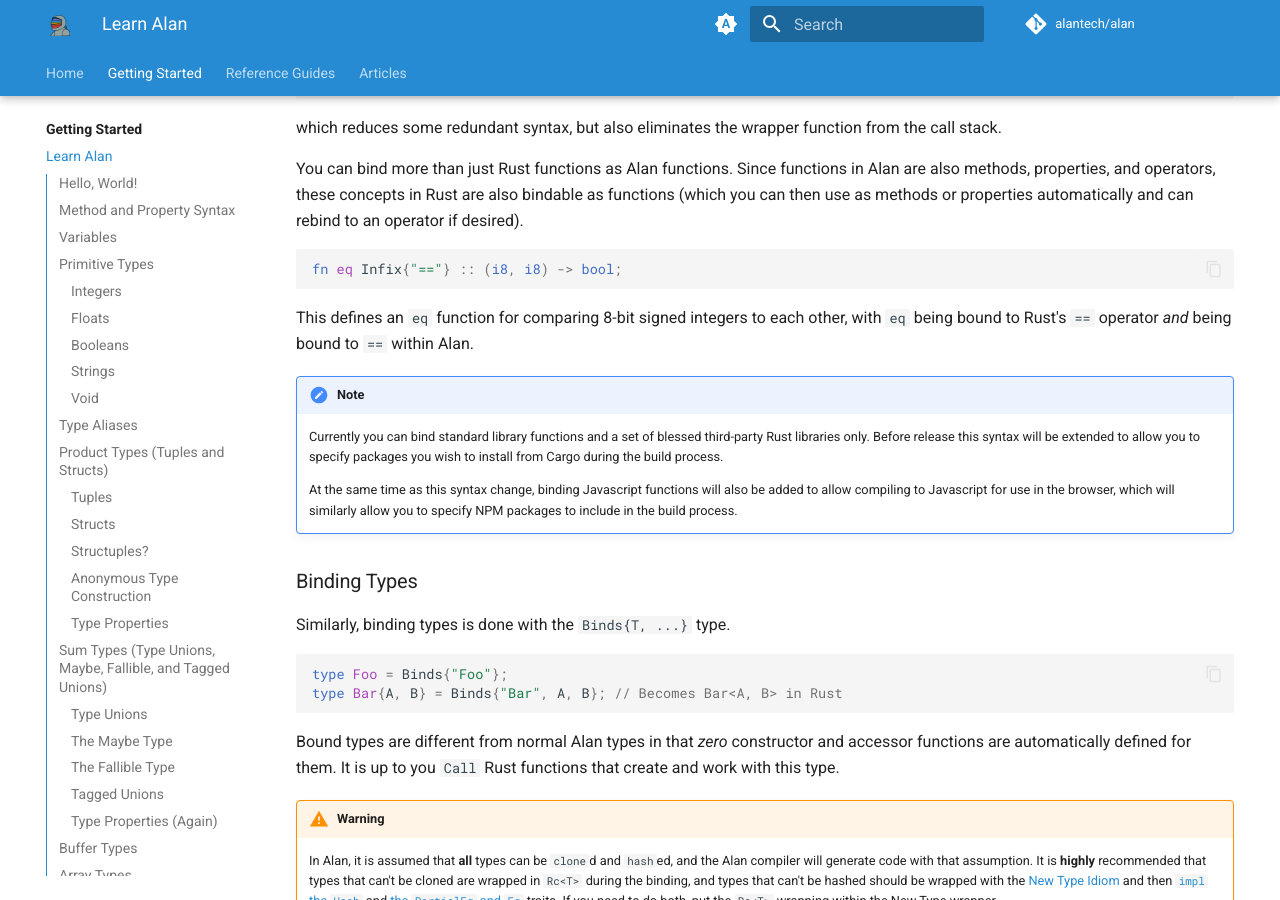
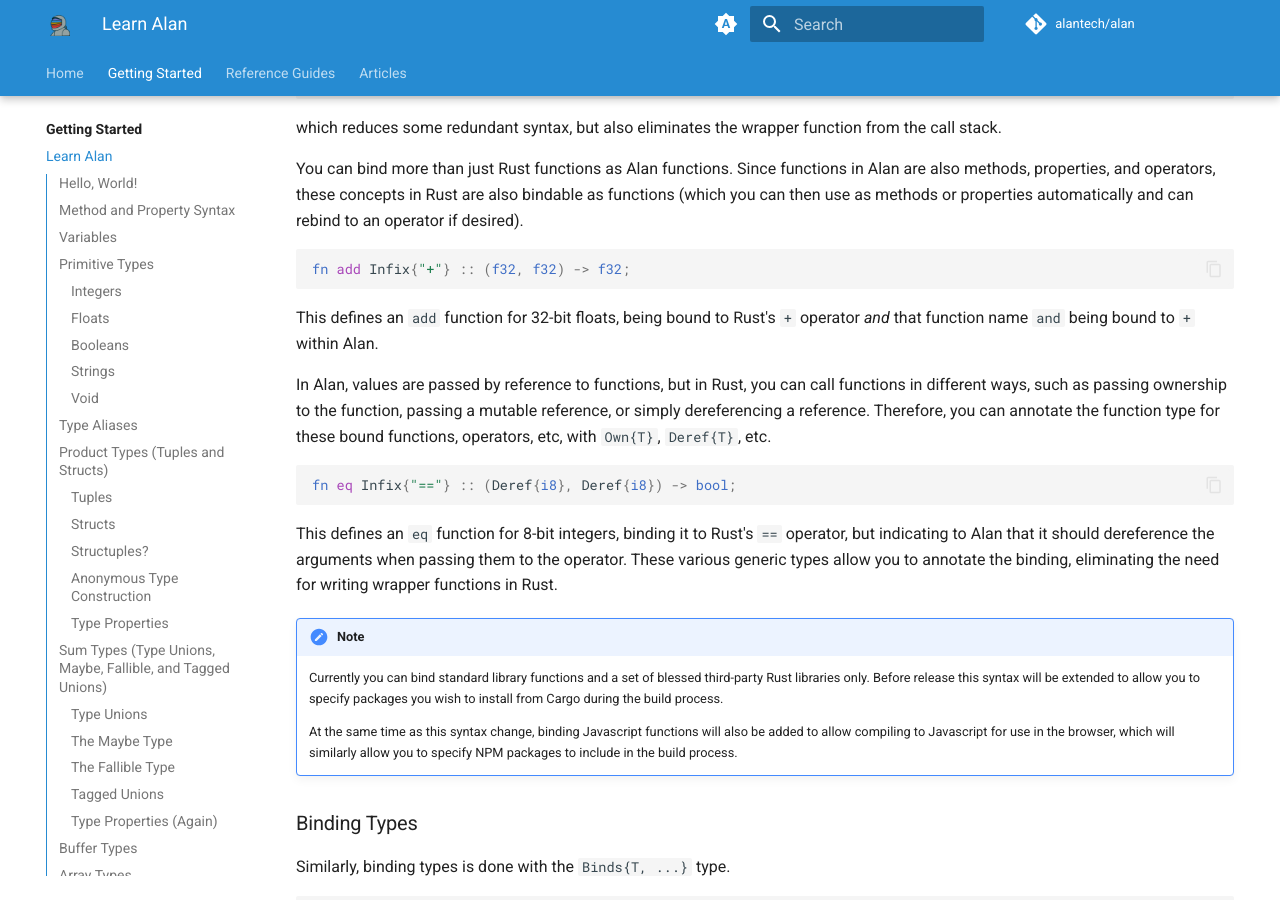
Before and after one commit to alantech/alanlang-docs, an MkDocs documentation site: the page built from docs/tutorial.md, in a window 1280 px wide and 900 px high, scrolled down 25562 px. Built offline with MkDocs 1.6.1 and Material for MkDocs 9.7.7, drawn with Linux system fonts in a browser that asks for light colours; plug-ins that fetch from the network failed and are left out; comment, search, counter and statistics services are not loaded.

Commit message:
Describe Own{T} and Deref{T}, and how they're used in the function binding process

````diff
--- a/docs/tutorial.md
+++ b/docs/tutorial.md
@@ -1093,10 +1093,18 @@
 You can bind more than just Rust functions as Alan functions. Since functions in Alan are also methods, properties, and operators, these concepts in Rust are also bindable as functions (which you can then use as methods or properties automatically and can rebind to an operator if desired).
 
 ```rs
-fn eq Infix{"=="} :: (i8, i8) -> bool;
+fn add Infix{"+"} :: (f32, f32) -> f32;
 ```
 
-This defines an `eq` function for comparing 8-bit signed integers to each other, with `eq` being bound to Rust's `==` operator *and* being bound to `==` within Alan.
+This defines an `add` function for 32-bit floats, being bound to Rust's `+` operator *and* that function name `and` being bound to `+` within Alan.
+
+In Alan, values are passed by reference to functions, but in Rust, you can call functions in different ways, such as passing ownership to the function, passing a mutable reference, or simply dereferencing a reference. Therefore, you can annotate the function type for these bound functions, operators, etc, with `Own{T}`, `Deref{T}`, etc.
+
+```rs
+fn eq Infix{"=="} :: (Deref{i8}, Deref{i8}) -> bool;
+```
+
+This defines an `eq` function for 8-bit integers, binding it to Rust's `==` operator, but indicating to Alan that it should dereference the arguments when passing them to the operator. These various generic types allow you to annotate the binding, eliminating the need for writing wrapper functions in Rust.
 
 !!! note
 
````
